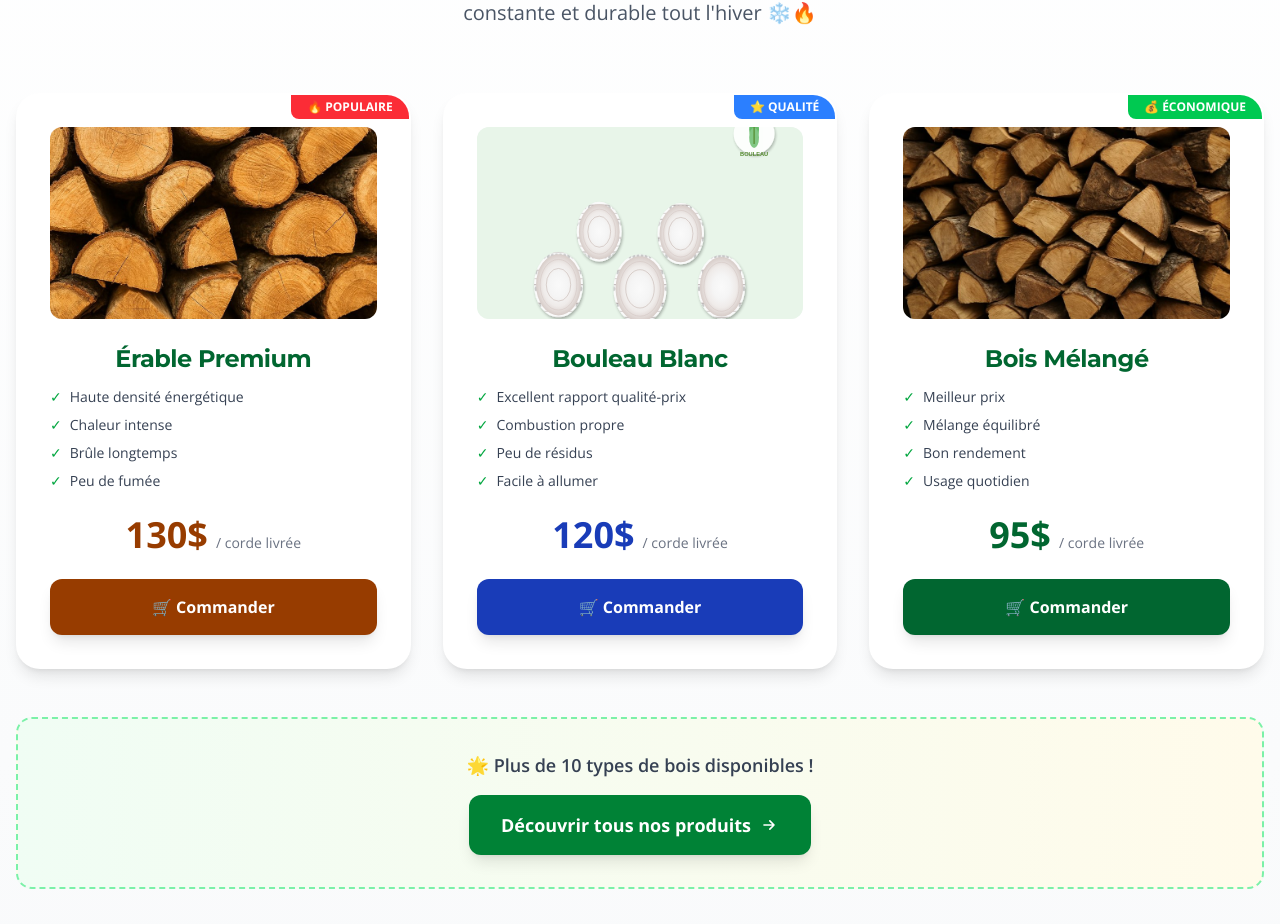
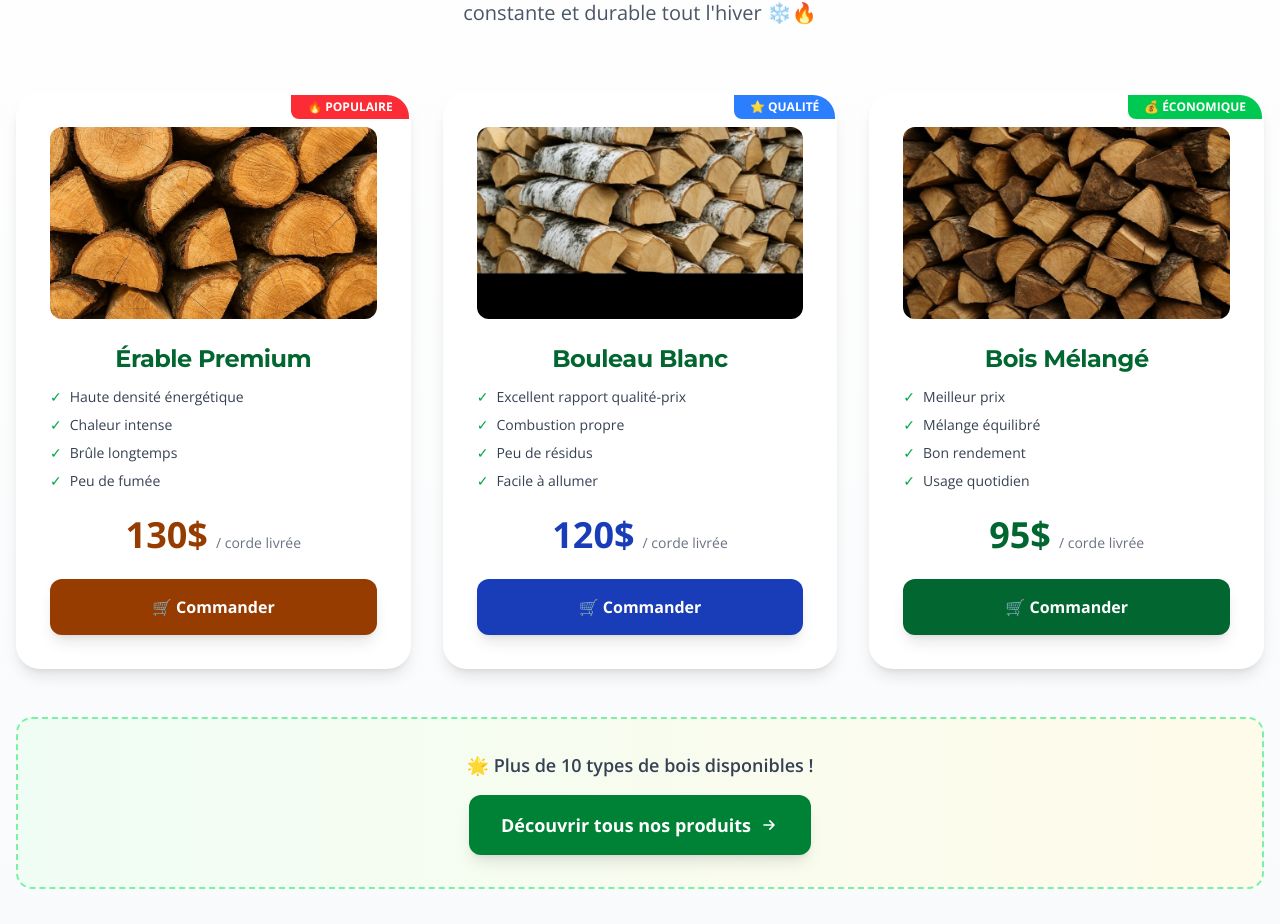
Before and after one commit to afriklabprojet/bous2, a Next.js app: page / in a window 1280 px wide. Shown: the part 1100-2024 px from the top of the page. Built offline with nearby package versions, Linux system fonts and the light colour scheme; no server answers.

Commit message:
feat: add real white birch wood product photo
- Replace placeholder SVG with actual birch wood photo
- Optimized from 441KB to 81KB (82% reduction)
- Shows distinctive white bark characteristic
- Updated both products page and homepage

```diff
--- a/app/page.tsx
+++ b/app/page.tsx
@@ -109,7 +109,7 @@ export default function Home() {
               </div>
               <div className="relative h-48 mb-6 rounded-xl overflow-hidden bg-gray-50">
                 <Image
-                  src="/images/birch-wood.svg"
+                  src="/images/birch-wood.jpg"
                   alt="Bouleau Blanc"
                   fill
                   className="object-cover"
--- a/app/produits/page.tsx
+++ b/app/produits/page.tsx
@@ -58,7 +58,7 @@ function ProductsContent({ language }: { language: string }) {
     },
     {
       name: language === "fr" ? "Bois de Bouleau Blanc" : "White Birch Wood",
-      image: "/images/birch-wood.svg",
+      image: "/images/birch-wood.jpg",
       description:
         language === "fr"
           ? "Bois franc réputé pour son odeur agréable et son écorce blanche distinctive. Parfait pour une ambiance chaleureuse. Séchage naturel 12-18 mois."
```
Also changed, not shown: public/images/birch-wood.jpg (added).
